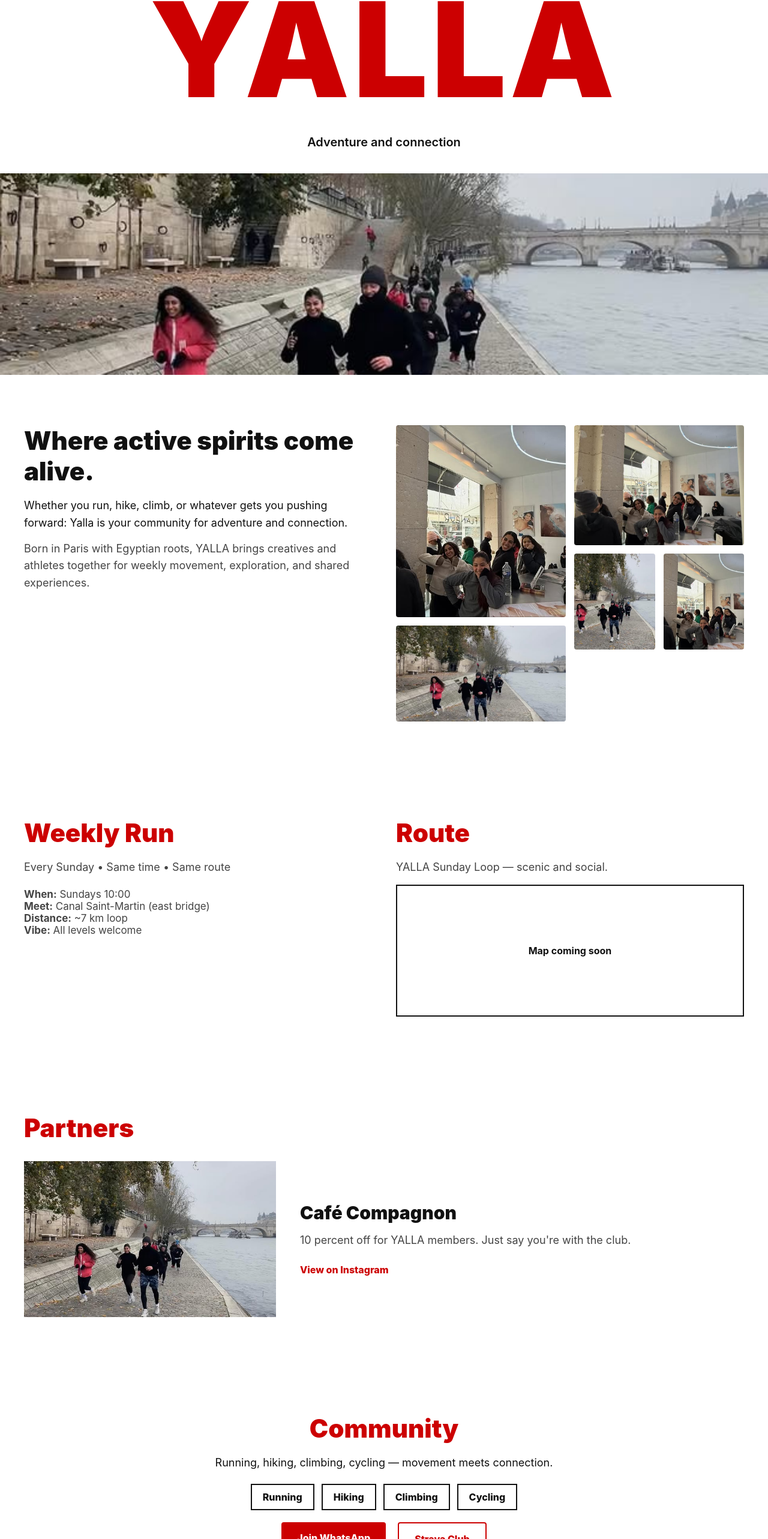
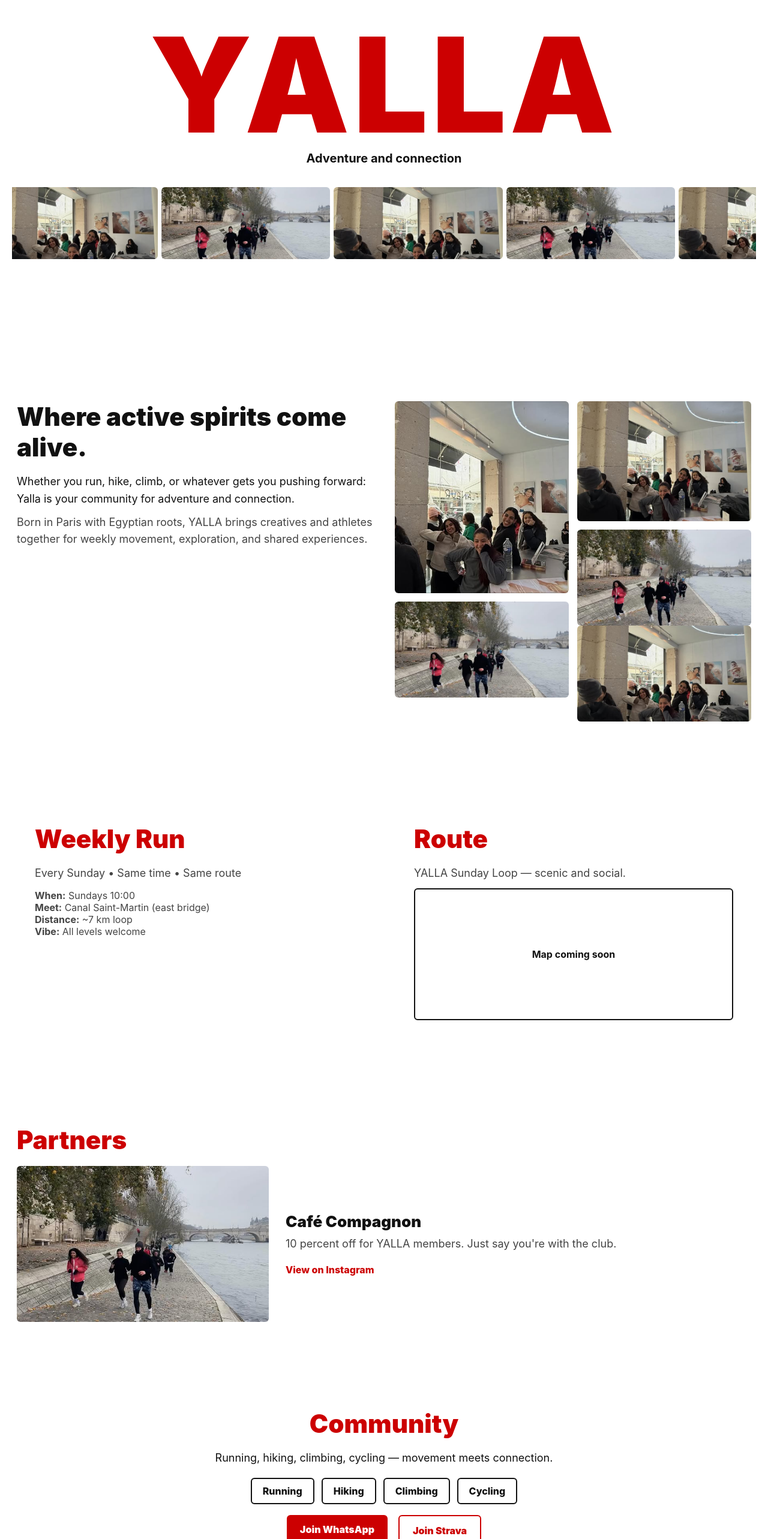
Before and after one commit to youssefmagdyy/yalla-run, a React (Create React App) app: page / in a window 1280 px wide. Shown: the part 171-2737 px from the top of the page at 60% size. Built offline with nearby package versions, Linux system fonts and the light colour scheme.

Commit message:
Ui update

```diff
--- a/src/App.css
+++ b/src/App.css
@@ -2,14 +2,15 @@
   --red: #cc0001;
   --dark: #111;
   --muted: #444;
-  --white: #ffffff;
+  --white: #fff;
   --max: 1400px;
-
-  font-family: "Inter", system-ui, sans-serif;
+  --radius: 6px; /* soft radius */
+  --film-height: 120px; /* thin film strip height */
+  font-family: "Inter", system-ui, -apple-system, "Segoe UI", Roboto, "Helvetica Neue", Arial;
 }
 
 *{box-sizing:border-box}
-body,html,#root{margin:0;background:var(--white);color:var(--dark)}
+html,body,#root{height:100%;margin:0;background:var(--white);color:var(--dark)}
 a{text-decoration:none;color:inherit}
 
 /* NAV */
@@ -18,260 +19,175 @@
   top:0;left:0;right:0;
   display:flex;
   justify-content:space-between;
-  padding:20px 40px;
-  z-index:100;
+  align-items:center;
+  padding:18px 36px;
+  z-index:60;
   background:transparent;
 }
-
-.nav-logo{
-  width:64px;height:64px;object-fit:contain;
-}
-
-.nav-right{
-  display:flex;
-  gap:26px;
-  align-items:center;
-}
-
-.nav-right a{
-  font-weight:700;
-  color:var(--dark);
-}
-
+.nav-logo{width:64px;height:64px;object-fit:contain;border-radius:6px}
+.nav-right{display:flex;gap:22px;align-items:center}
+.nav-right a{font-weight:700;color:var(--dark);transition:opacity .18s ease}
+.nav-right a:hover{opacity:0.7}
 .nav-cta{
   padding:8px 14px;
   border:2px solid var(--red);
   color:var(--red);
+  border-radius:6px;
   font-weight:800;
+  transition:transform .18s ease, background-color .18s ease, color .18s ease;
 }
+.nav-cta:hover{transform:scale(1.02); background:var(--red); color:var(--white)}
 
-/* HERO */
+/* HERO (full page) */
 .hero{
-  padding-top:120px;
+  min-height:100vh;
+  display:flex;
+  align-items:center;
+  justify-content:center;
+  padding-top:56px;
+  padding-bottom:40px;
   background:var(--white);
   text-align:center;
 }
 
+.hero-inner{width:100%;max-width:var(--max);padding:20px}
 .hero-title{
   font-size:clamp(80px, 18vw, 220px);
   font-weight:900;
   letter-spacing:6px;
   margin:0;
   color:var(--red);
+  line-height:0.9;
+}
+.hero-sub{margin-top:12px;font-size:20px;font-weight:700;color:var(--dark)}
+
+/* FILM STRIP (marquee) */
+.film-strip{
+  margin-top:36px;
+  width:100%;
+  overflow:hidden;
+  display:flex;
+  justify-content:center;
+}
+.film-track{
+  display:flex;
+  gap:6px;
+  align-items:center;
+  /* animation: marquee linear infinite */
+  animation: marquee 28s linear infinite;
+  will-change:transform;
+}
+.film-frame{
+  width: calc( (100vh * 0.22) * 1.6 ); /* responsive frame width relative to film height */
+  height: var(--film-height);
+  background-size:cover;
+  background-position:center;
+  border-radius:6px;
+  flex:0 0 auto;
+  transition: transform 220ms ease;
+}
+.film-frame:hover{ transform: scale(1.02); }
+
+/* marquee keyframes slide left to right seamless */
+@keyframes marquee {
+  0% { transform: translateX(0); }
+  100% { transform: translateX(-50%); } /* because we duplicate images, -50% loops */
 }
 
-.hero-sub{
-  margin-top:10px;
-  font-size:20px;
-  font-weight:600;
-  color:var(--dark);
-}
-
-.hero-strip{
-  width:100%;
-  margin-top:40px;
-}
-
-.hero-strip-img{
-  width:100%;
-  height:42vh;
-  object-fit:cover;
-}
-
-/* SECTION BASE */
+/* Section base (full width) */
 .full-width, .about-section, .run-section, .partners-section, .community-section {
   width:100%;
   display:flex;
   justify-content:center;
-  padding:80px 40px;
+  padding:80px 28px;
+  background:var(--white);
 }
 
+/* generic inner container */
+.about-inner, .run-inner, .partners-inner, .community-inner {
+  width:100%;
+  max-width:var(--max);
+  margin:0 auto;
+}
+
+/* ABOUT */
+.about-section{padding-top:40px;padding-bottom:60px}
+.about-inner{
+  display:grid;
+  grid-template-columns: 1fr 1fr;
+  gap:36px;
+  align-items:start;
+}
 .section-title{
   font-size:42px;
   font-weight:900;
-  margin:0 0 18px;
+  margin:0 0 18px 0;
 }
-
-.section-title.red{
-  color:var(--red);
-}
-
-/* ABOUT */
-.about-inner{
-  width:100%;
-  max-width:var(--max);
-  display:grid;
-  grid-template-columns:1fr 1fr;
-  gap:40px;
-}
-
-.body-text{
-  font-size:18px;
-  line-height:1.6;
-  margin:14px 0;
-}
-
-.muted{
-  color:var(--muted);
-}
+.body-text{font-size:18px;line-height:1.6;margin:10px 0;color:var(--dark)}
+.muted{color:var(--muted)}
 
 /* MOSAIC */
-.mosaic{
-  display:grid;
-  grid-template-columns:1fr 1fr;
-  gap:14px;
-}
-
-.mosaic-col{
-  display:flex;
-  flex-direction:column;
-  gap:14px;
-}
-
-.mosaic-item{
-  background-size:cover;
-  background-position:center;
-  width:100%;
-  border-radius:4px;
-}
-
+.mosaic{display:grid;grid-template-columns:1fr 1fr;gap:14px}
+.mosaic-col{display:flex;flex-direction:column;gap:14px}
+.mosaic-item{background-size:cover;background-position:center;border-radius:6px;width:100%}
 .mosaic-item.tall{height:320px}
 .mosaic-item.wide{height:200px}
-
-.mosaic-grid{
-  display:grid;
-  grid-template-columns:1fr 1fr;
-  gap:14px;
-}
-
 .mosaic-item:not(.tall):not(.wide){height:160px}
 
 /* RUN SECTION */
-.run-inner{
-  max-width:var(--max);
-  width:100%;
-  display:grid;
-  grid-template-columns:1fr 1fr;
-  gap:40px;
+.run-section{background:#fff;padding-top:80px;padding-bottom:80px}
+.run-inner{display:grid;grid-template-columns:1fr 1fr;gap:40px;align-items:start}
+.run-block, .route-block{
+  padding:28px;border-radius:6px;border:2px solid transparent;
+}
+.section-title.red{color:var(--red)}
+.info-list{list-style:none;padding:0;margin-top:12px;color:var(--muted);font-size:16px}
+.route-map{height:220px;border:2px solid var(--dark);display:flex;align-items:center;justify-content:center;font-weight:700;border-radius:6px}
+
+/* PARTNERS */
+.partners-section{padding-top:64px;padding-bottom:64px}
+.partner{display:flex;gap:28px;align-items:center;margin-top:18px}
+.partner-img{width:420px;height:260px;background-size:cover;background-position:center;border-radius:6px}
+.partner-name{margin:0;font-size:26px;font-weight:900}
+.partner-link{margin-top:10px;display:inline-block;color:var(--red);font-weight:800}
+.partner-info .body-text{margin:8px 0}
+
+/* COMMUNITY */
+.community-section{padding-top:80px;padding-bottom:80px}
+.community-inner{text-align:center}
+.chip-row{display:flex;justify-content:center;gap:12px;margin:18px 0;flex-wrap:wrap}
+.chip{padding:10px 18px;border:2px solid var(--dark);font-weight:800;border-radius:6px}
+.join-row{display:flex;justify-content:center;gap:18px;margin-top:18px}
+.join{padding:14px 22px;font-weight:900;border-radius:6px;transition:transform .16s ease, opacity .16s ease}
+.join.primary{background:var(--red);color:var(--white)}
+.join.primary:hover{transform:scale(1.02);opacity:0.98}
+.join.secondary{border:2px solid var(--red);color:var(--red);background:transparent}
+.join.secondary:hover{transform:scale(1.02);opacity:0.95}
+
+/* FOOTER */
+.footer{display:flex;justify-content:space-between;align-items:center;padding:36px 28px;color:var(--muted);font-weight:700}
+
+/* Scroll reveal - initial state and in-state */
+.reveal{opacity:0;transform:translateY(14px);transition:opacity .7s ease, transform .7s ease}
+.reveal.in{opacity:1;transform:translateY(0)}
+
+/* responsive */
+@media (max-width:980px){
+  .about-inner, .run-inner{grid-template-columns:1fr}
+  .partner{flex-direction:column}
+  .partner-img{width:100%;height:220px}
+  .film-frame{height:90px}
+  .hero-sub{font-size:16px}
+}
+@media (max-width:520px){
+  .film-frame{height:72px}
+  .hero-title{font-size:72px}
+  .nav{padding:12px 18px}
 }
 
-.info-list{
-  list-style:none;
-  padding:0;
-  margin:20px 0 0;
-  font-size:17px;
-  color:var(--muted);
+/* Accessibility: prefer-reduced-motion */
+@media (prefers-reduced-motion: reduce) {
+  .film-track { animation: none !important; }
+  .film-frame { transition: none !important; }
+  .reveal { transition: none !important; transform: none !important; opacity: 1 !important; }
 }
-
-.route-map{
-  border:2px solid var(--dark);
-  height:220px;
-  display:flex;
-  align-items:center;
-  justify-content:center;
-  font-weight:700;
-}
-
-/* PARTNERS */
-.partners-inner{
-  width:100%;
-  max-width:var(--max);
-}
-
-.partner{
-  display:flex;
-  gap:40px;
-  align-items:center;
-  margin-top:30px;
-}
-
-.partner-img{
-  width:420px;
-  height:260px;
-  background-size:cover;
-  background-position:center;
-}
-
-.partner-name{
-  margin:0;
-  font-size:30px;
-  font-weight:900;
-}
-
-.partner-link{
-  margin-top:10px;
-  display:inline-block;
-  font-weight:800;
-  color:var(--red);
-}
-
-/* COMMUNITY */
-.community-inner{
-  width:100%;
-  max-width:var(--max);
-  text-align:center;
-}
-
-.chip-row{
-  margin:20px 0;
-  display:flex;
-  justify-content:center;
-  gap:12px;
-  flex-wrap:wrap;
-}
-
-.chip{
-  padding:10px 18px;
-  border:2px solid var(--dark);
-  font-weight:800;
-}
-
-.join-row{
-  display:flex;
-  justify-content:center;
-  gap:20px;
-  margin-top:20px;
-}
-
-.join{
-  padding:16px 26px;
-  font-weight:800;
-  border-radius:4px;
-}
-
-.join.primary{
-  background:var(--red);
-  color:white;
-}
-
-.join.secondary{
-  border:2px solid var(--red);
-  color:var(--red);
-}
-
-/* FOOTER */
-.footer{
-  padding:40px;
-  display:flex;
-  justify-content:space-between;
-  color:var(--muted);
-  font-weight:700;
-  font-size:14px;
-}
-.footer-links{
-  display:flex;
-  gap:20px;
-}
-
-/* RESPONSIVE */
-@media(max-width:960px){
-  .about-inner,
-  .run-inner,
-  .partner{
-    grid-template-columns:1fr;
-    flex-direction:column;
-  }
-  .partner-img{
-    width:100%;
-  }
-}
--- a/src/App.jsx
+++ b/src/App.jsx
@@ -1,4 +1,4 @@
-import React from "react";
+import React, { useEffect, useRef } from "react";
 import "./App.css";
 
 const LOGO = "yallaLogo.jpg";
@@ -12,17 +12,45 @@
   "/runner2.jpg",
 ];
 
+function useScrollReveal(selector = ".reveal", options = {}) {
+  useEffect(() => {
+    const els = Array.from(document.querySelectorAll(selector));
+    if (!els.length) return;
+    const io = new IntersectionObserver(
+      (entries) => {
+        entries.forEach((entry) => {
+          if (entry.isIntersecting) {
+            entry.target.classList.add("in");
+            io.unobserve(entry.target);
+          }
+        });
+      },
+      { threshold: 0.12, ...options }
+    );
+    els.forEach((el) => io.observe(el));
+    return () => io.disconnect();
+  }, [selector, options]);
+}
+
 export default function App() {
+  // apply scroll reveal to sections and cards
+  useScrollReveal(".reveal");
+
+  // duplicate images for seamless marquee
+  const marqueeImages = [...RUNNERS, ...RUNNERS];
+
+  // refs for pause on hover (optional)
+  const marqueeRef = useRef(null);
+
   return (
     <div className="site">
-
       {/* NAV */}
       <header className="nav">
         <div className="nav-left">
-          <img src={LOGO} alt="logo" className="nav-logo" />
+          <img src={LOGO} alt="YALLA logo" className="nav-logo" />
         </div>
 
-        <nav className="nav-right">
+        <nav className="nav-right" aria-label="Main navigation">
           <a href="#about">About</a>
           <a href="#run">Run</a>
           <a href="#partners">Partners</a>
@@ -30,25 +58,35 @@
         </nav>
       </header>
 
-      {/* HERO C: Giant YALLA + runner strip */}
+      {/* HERO (100vh) */}
       <section className="hero">
         <div className="hero-inner">
           <h1 className="hero-title">YALLA</h1>
+          <p className="hero-sub">Adventure and connection</p>
 
-          <p className="hero-sub">
-            Adventure and connection
-          </p>
-
-          <div className="hero-strip">
-            <img src={RUNNERS[0]} alt="runner strip" className="hero-strip-img" />
+          {/* thin film-strip: marquee */}
+          <div
+            className="film-strip"
+            onMouseEnter={() => marqueeRef.current && (marqueeRef.current.style.animationPlayState = "paused")}
+            onMouseLeave={() => marqueeRef.current && (marqueeRef.current.style.animationPlayState = "running")}
+          >
+            <div
+              className="film-track"
+              ref={marqueeRef}
+              style={{ ["--items"]: marqueeImages.length }}
+              aria-hidden="true"
+            >
+              {marqueeImages.map((src, i) => (
+                <div key={i} className="film-frame" style={{ backgroundImage: `url(${src})` }} />
+              ))}
+            </div>
           </div>
         </div>
       </section>
 
       {/* ABOUT + MOSAIC */}
-      <section id="about" className="about-section">
+      <section id="about" className="about-section reveal">
         <div className="about-inner">
-
           <div className="about-left">
             <h2 className="section-title">Where active spirits come alive.</h2>
 
@@ -63,7 +101,6 @@
             </p>
           </div>
 
-          {/* Modern magazine mosaic */}
           <div className="mosaic">
             <div className="mosaic-col">
               <div className="mosaic-item tall" style={{ backgroundImage: `url(${RUNNERS[1]})` }} />
@@ -78,14 +115,12 @@
               </div>
             </div>
           </div>
-
         </div>
       </section>
 
       {/* WEEKLY RUN + ROUTE */}
-      <section id="run" className="run-section">
+      <section id="run" className="run-section reveal">
         <div className="run-inner">
-
           <div className="run-block">
             <h2 className="section-title red">Weekly Run</h2>
             <p className="body-text muted">Every Sunday • Same time • Same route</p>
@@ -108,7 +143,7 @@
       </section>
 
       {/* PARTNERS */}
-      <section id="partners" className="partners-section">
+      <section id="partners" className="partners-section reveal">
         <div className="partners-inner">
           <h2 className="section-title red">Partners</h2>
 
@@ -124,7 +159,7 @@
       </section>
 
       {/* COMMUNITY */}
-      <section id="community" className="community-section">
+      <section id="community" className="community-section reveal">
         <div className="community-inner">
           <h2 className="section-title red">Community</h2>
           <p className="body-text">
@@ -140,7 +175,7 @@
 
           <div className="join-row">
             <a href="#" className="join primary">Join WhatsApp</a>
-            <a href="#" className="join secondary">Strava Club</a>
+            <a href="#" className="join secondary">Join Strava</a>
           </div>
         </div>
       </section>
@@ -153,7 +188,6 @@
           <a href="#">Strava</a>
         </div>
       </footer>
-
     </div>
   );
 }
```
